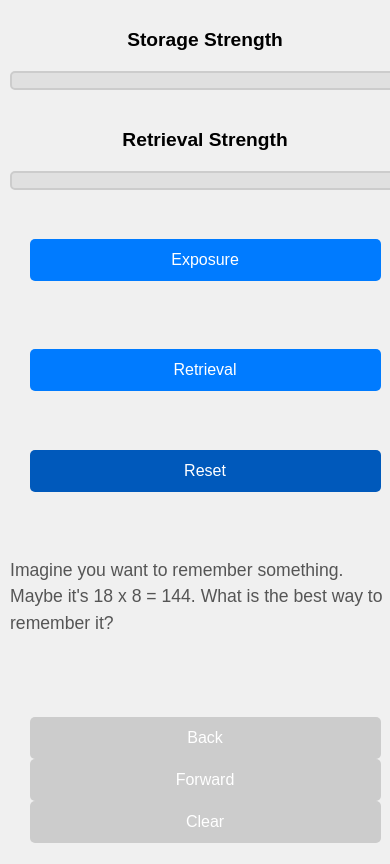
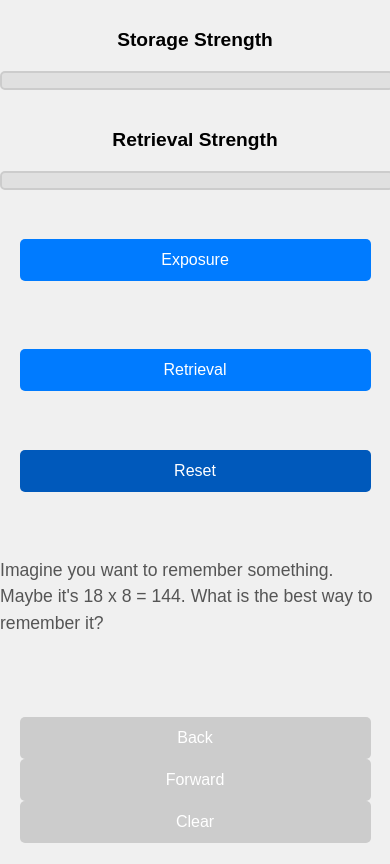
Before and after one commit to dkane47/memory-test, a React (Vite) app: page / in a window 390 px wide. Built offline with nearby package versions, Linux system fonts and the light colour scheme.

Commit message:
Mobile updates

```diff
--- a/src/App.css
+++ b/src/App.css
@@ -145,7 +145,7 @@ h1, h2 {
 
 @media (max-width: 600px) {
   .app-container {
-    width: 100%;
+    width: 100vw;
     max-width: 100%;
     padding: 10px;
   }
@@ -153,7 +153,7 @@ h1, h2 {
   .bars-container {
     flex-direction: column;
     align-items: center;
-    width: 100%;
+    width: 100vw;
     height: auto;
   }
 
@@ -169,7 +169,7 @@ h1, h2 {
 
   .buttons-container {
     flex-direction: column;
-    width: 100%;
+    width: 100vw;
     height: auto;
   }
 
```
